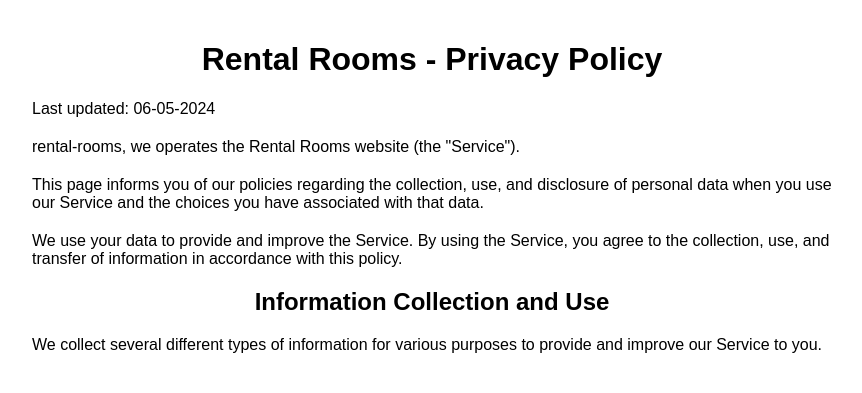
After one commit to AshishAshishA/student-stays, a Django app: page /privacy/policy/ in a window 1280 px wide. The commit adds this page. Shown: the top 393 px of the page, without its empty margins (208-1070 px from the left). Run offline with Django 5.2, Linux system fonts and the light colour scheme.

Commit message:
student-stays privacy-policy page added

```diff
--- a/rent_home/templates/rent_home/add_house.html
+++ b/rent_home/templates/rent_home/add_house.html
@@ -41,7 +41,7 @@
                 </div>
             </form>
             <div class="card-info">
-                <p>By listing your house, you are agreeing to our <a href="#">Terms and Conditions</a></p>
+                <p>By listing your house, you are agreeing to our <a href="{% url 'privacy-policy' %}">Terms and Conditions</a></p>
             </div>
         </div>
     </div>
--- a/rent_home/templates/rent_home/add_room.html
+++ b/rent_home/templates/rent_home/add_room.html
@@ -36,7 +36,7 @@
                 </div>
             </form>
             <div class="card-info">
-                <p>By listing your house, you are agreeing to our <a href="#">Terms and Conditions</a></p>
+                <p>By listing your house, you are agreeing to our <a href="{% url 'privacy-policy' %}">Terms and Conditions</a></p>
             </div>
         </div>
     </div>
--- /dev/null
+++ b/rent_home/templates/rent_home/privacy_policy.html
@@ -0,0 +1,56 @@
+<!DOCTYPE html>
+<html lang="en">
+<head>
+    <meta charset="UTF-8">
+    <meta name="viewport" content="width=device-width, initial-scale=1.0">
+    <title>Rental Rooms - Privacy Policy</title>
+    <style>
+        body {
+            font-family: Arial, sans-serif;
+            margin: 0;
+            padding: 20px;
+        }
+
+        h1, h2 {
+            text-align: center;
+        }
+
+        p {
+            margin-bottom: 20px;
+        }
+
+        .container {
+            max-width: 800px;
+            margin: auto;
+        }
+    </style>
+</head>
+<body>
+
+<div class="container">
+    <h1>Rental Rooms - Privacy Policy</h1>
+
+    <p>Last updated: 06-05-2024</p>
+
+    <p>rental-rooms, we operates the Rental Rooms website (the "Service").</p>
+
+    <p>This page informs you of our policies regarding the collection, use, and disclosure of personal data when you use our Service and the choices you have associated with that data.</p>
+
+    <p>We use your data to provide and improve the Service. By using the Service, you agree to the collection, use, and transfer of information in accordance with this policy.</p>
+
+    <h2>Information Collection and Use</h2>
+
+    <p>We collect several different types of information for various purposes to provide and improve our Service to you.</p>
+
+    <!-- Add more sections for Information Collection and Use, such as -->
+    <!-- - What information is collected -->
+    <!-- - How the information is used -->
+    <!-- - How the information is stored and secured -->
+    <!-- - Disclosure of information to third parties -->
+    <!-- - Your users' rights regarding their data -->
+    <!-- - Contact information for inquiries -->
+
+</div>
+
+</body>
+</html>
--- a/rent_home/urls.py
+++ b/rent_home/urls.py
@@ -13,6 +13,7 @@ urlpatterns = [
     path("room/update/<int:pk>/", views.room_update, name="room-update"),
     path('add/house/',views.add_house, name='add-house'),
     path('add/<int:pk>/room/', views.add_room, name='add-room'),
+    path('privacy/policy/', views.privacy_policy_view, name='privacy-policy'),
 
     path('accounts/login/', views.allauth_login, name='login'),
     path('accounts/logout/', auth_views.LogoutView.as_view(), name='logout'),
--- a/rent_home/views.py
+++ b/rent_home/views.py
@@ -5,7 +5,7 @@ from .forms import HouseForm, RoomForm
 
 from django.urls import reverse,reverse_lazy
 
-from django.views.generic import ListView, DetailView, FormView
+from django.views.generic import ListView, DetailView, FormView, TemplateView
 from django.views.generic.edit import CreateView, UpdateView
 
 from allauth.account import views as auth_views
@@ -159,3 +159,8 @@ class CustomSignUpView(auth_views.SignupView):
             return reverse_lazy('room-index')
 
 allauth_signup = CustomSignUpView.as_view()
+
+class PrivacyPolicyView(TemplateView):
+    template_name = 'rent_home/privacy_policy.html'
+
+privacy_policy_view = PrivacyPolicyView.as_view()
```
Also changed, not shown: rental_homes/settings.py (+8 -8 lines), db.sqlite3.
